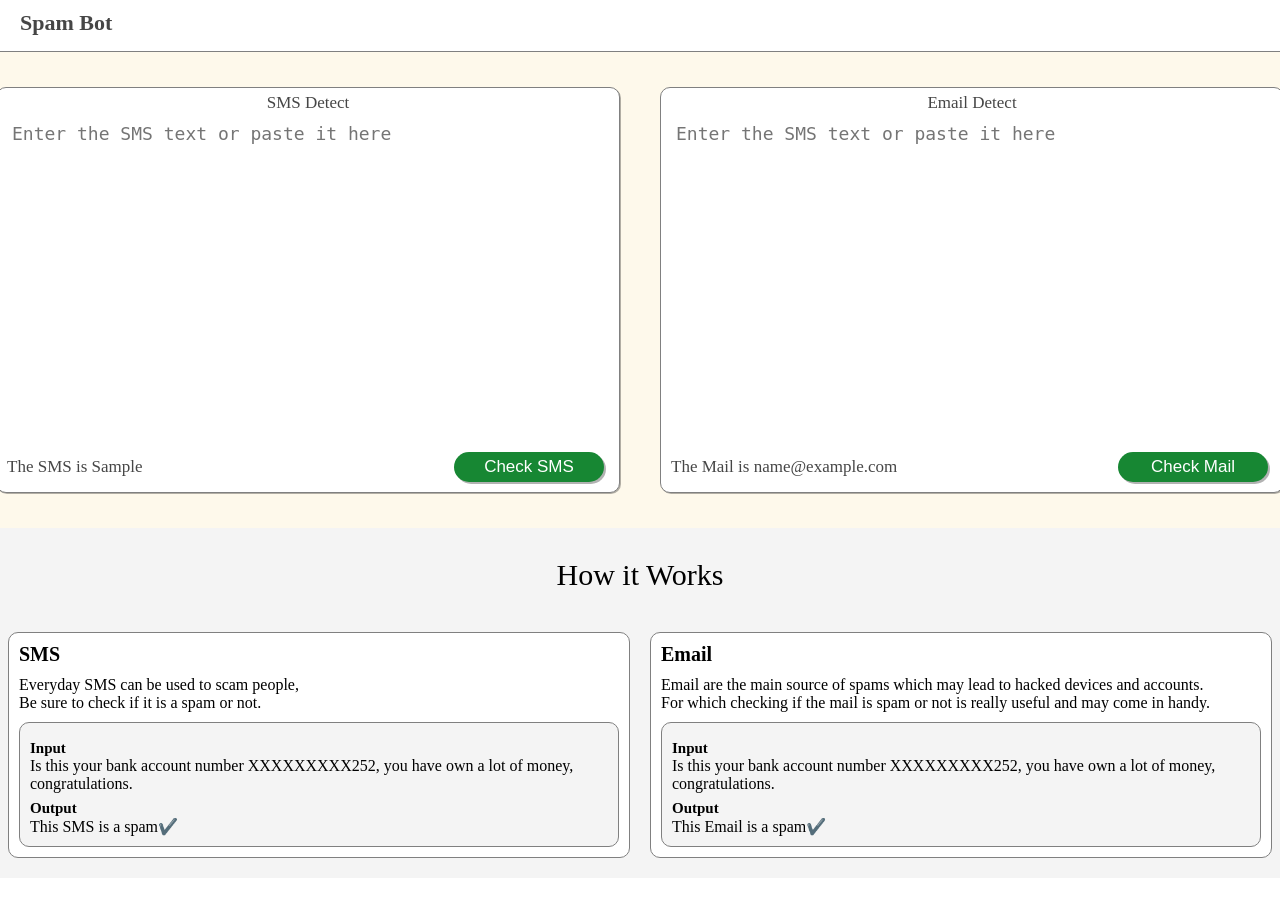
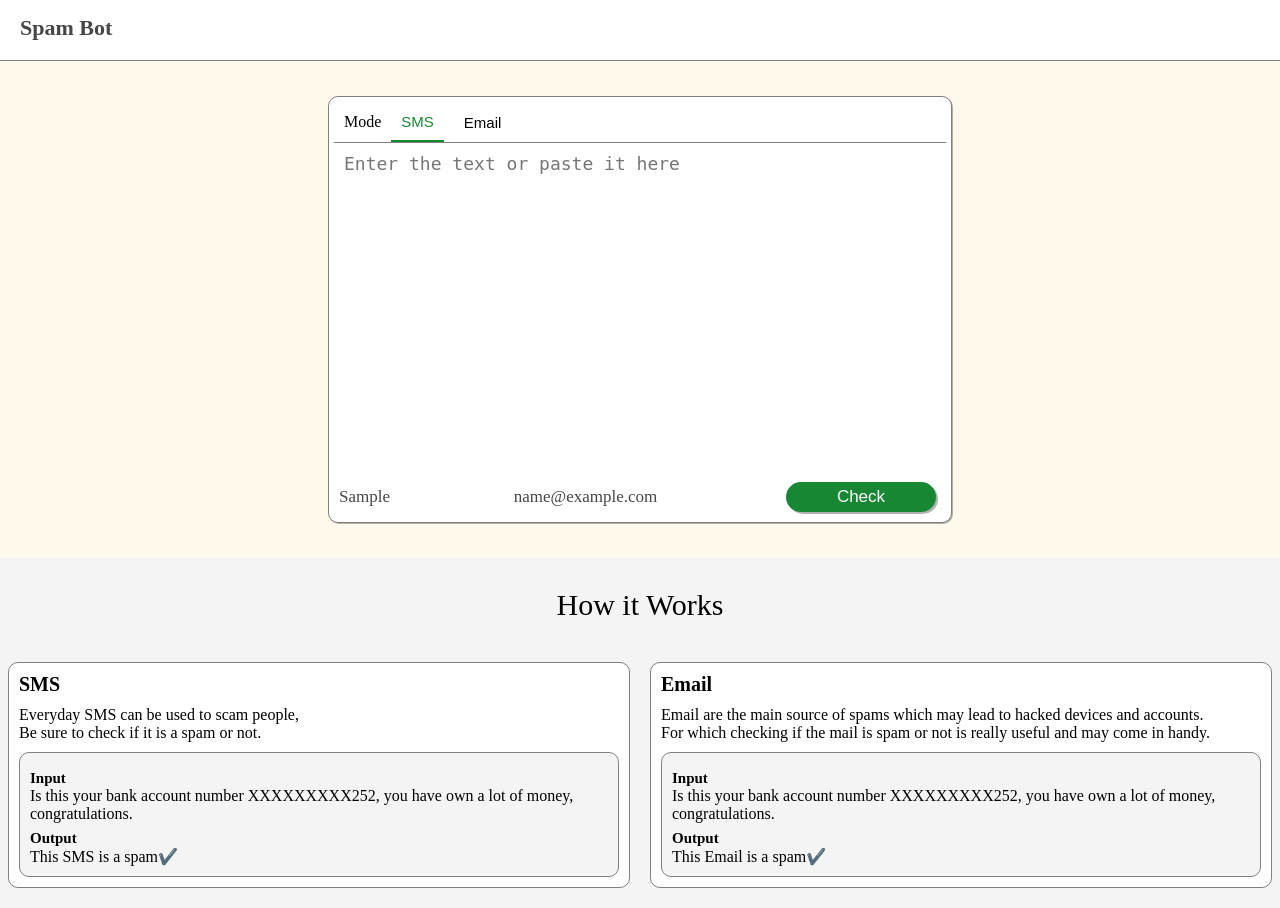
Before and after one commit to Simpl1fy/Spam-Classifier-Project, a Flask app: template templates/index.html in a window 1280 px wide. Before the commit the page ends 858 px from the top, so only its background shows below. Run offline with Flask 3, Linux system fonts and the light colour scheme; the template is opened without the code that fills it: most values are stand-ins (such as "Sample title", 1, 10 or a date in 2020).

Commit message:
added script.js and updated the code

```diff
--- a/app.py
+++ b/app.py
@@ -11,7 +11,8 @@ def sms_prediction():
     if request.method == 'GET':
         return render_template('index.html')
     else:
-        cd = CustomData(text=request.form.get("sms-text"))
+        print('This is SMS Prediction function')
+        cd = CustomData(text=request.form.get("text"))
         ser = cd.get_data_as_series()
         print(ser)
         print("Before Prediction")
@@ -26,7 +27,7 @@ def sms_prediction():
         else:
             sms_res = "is not a spam❌"
         print(sms_res)
-        return render_template('index.html', sms_output=sms_res)
+        return render_template('index.html', sms_output=sms_res, email_output="")
 
 
 @app.route('/emailprediction', methods=['POST', 'GET'])
@@ -34,7 +35,8 @@ def email_prediction():
     if request.method == 'GET':
         return render_template('index.html')
     else:
-        cd = CustomData(text=request.form.get("mail-text"))
+        print('This is email prediction function')
+        cd = CustomData(text=request.form.get("text"))
         ser = cd.get_data_as_series()
         print(ser)
         print("Before Prediction")
@@ -49,7 +51,7 @@ def email_prediction():
         else:
             email_res = "is not a spam❌"
         print(email_res)
-        return render_template('index.html', email_output=email_res)
+        return render_template('index.html', email_output=email_res, sms_output="")
 
 
 if __name__ == "__main__":
--- a/static/css/style.css
+++ b/static/css/style.css
@@ -13,6 +13,58 @@ body {
 	padding-bottom: 10px;
 }
 
+.navbar {
+	display:flex;
+	flex-direction: row;
+	justify-content: space-between;
+	align-items: center;
+	background-color: white;
+	border-bottom: 1px solid grey;
+	padding-top: 10px;
+	padding-bottom: 10px;
+	height: 40px;
+}
+
+
+.mode-selector {
+	padding-left: 10px;
+	display: flex;
+	justify-content: left;
+	border-bottom: 1px solid grey;
+	align-items: center;
+	height: 40px;
+}
+
+
+
+.sms-b, .email-b {
+	margin-left: 10px;
+	background-color: white;
+	border: none;
+	font-size: 15px;
+	margin-top:0px;
+	margin-bottom: 0px;
+	height: 100%;
+	padding-left: 10px;
+	padding-right: 10px;
+}
+
+.sms-b:hover {
+	cursor: pointer;
+	background-color: lightgrey;
+}
+
+.email-b:hover {
+	cursor: pointer;
+	background-color: lightgrey;
+}
+
+.active {
+	color: rgb(23, 135, 51);
+	border-bottom: 2px solid rgb(23, 135, 51);
+}
+
+
 
 #heading {
 	margin-top: 0px;
@@ -26,6 +78,7 @@ body {
 
 #form-container {
 	display: flex;
+	flex-direction: column;
 	justify-content: center;
 	align-items: center;
 	background-color: rgb(254, 249, 235);
@@ -33,7 +86,7 @@ body {
 	padding-top: 30px;
 }
 
-#text-form-sms {
+#text-form {
 	margin-left: 20px;
 	margin-right: 20px;
 	margin-top:5px;
@@ -65,7 +118,7 @@ body {
 	color: rgb(70, 70, 70);
 }
 
-#sms-text, #mail-text {
+#text, #mail-text {
 	resize: none;
 	width:600px;
 	height: 300px;
@@ -75,7 +128,7 @@ body {
 	font-size: 18px;
 }
 
-#sms-text:focus {
+#text:focus {
 	outline: none;
 }
 
--- a/static/scripts/script.js
+++ b/static/scripts/script.js
@@ -0,0 +1,22 @@
+console.log('Hello Worlds')
+
+var form = document.getElementById("text-form");
+
+var mode = document.getElementById('mode-selector');
+var modeBtns = mode.getElementsByClassName('btn');
+
+for(var i=0; i<modeBtns.length; i++) {
+    modeBtns[i].addEventListener("click", function(e) {
+        e.preventDefault();
+        var current = document.getElementsByClassName('active');
+        current[0].className = current[0].className.replace(" active", "");
+        this.className += " active";
+
+        // Check which form to show
+        if(this.classList.contains("sms-b")) {
+            form.action = "/smsprediction";
+        } else {
+            form.action = "/emailprediction";
+        }
+    });
+}
--- a/templates/index.html
+++ b/templates/index.html
@@ -13,20 +13,17 @@
     </div>
 
     <div id="form-container">
-      <form action="{{ url_for('sms_prediction') }}" method="post" id="text-form-sms">
-        <p id="container-heading">SMS Detect</p>
-        <textarea name="sms-text" id="sms-text" cols="30" rows="40" placeholder="Enter the SMS text or paste it here" required></textarea> <br><br>
+      <form action="{{ url_for('sms_prediction') }}" method="post" id="text-form">
+        <div class="mode-selector" id="mode-selector">
+          <span>Mode</span>
+          <button class="btn sms-b active" id="sms-selector">SMS</button>
+          <button class="btn email-b" id="email-selector">Email</button>
+        </div>
+        <textarea name="text" id="text" cols="30" rows="40" placeholder="Enter the text or paste it here" required></textarea> <br><br>
         <div id="output-submit">
-          <span style="font-size: 17px; color: rgb(70, 70, 70);">The SMS is {{ sms_output }}</span>
-          <input type="submit" value="Check SMS" id="submit-button-sms">
-        </div>
-      </form>
-      <form action="{{ url_for('email_prediction') }}" method="post" id="text-form-email">
-        <p id="container-heading">Email Detect</p>
-        <textarea name="mail-text" id="mail-text" cols="30" rows="40" placeholder="Enter the SMS text or paste it here" required></textarea> <br><br>
-        <div id="output-submit">
-          <span style="font-size: 17px; color: rgb(70, 70, 70);">The Mail is {{ email_output }}</span>
-          <input type="submit" value="Check Mail" id="submit-button-email">
+          <span style="font-size: 17px; color: rgb(70, 70, 70);">{{sms_output}}</span>
+          <span style="font-size: 17px; color: rgb(70, 70, 70);">{{email_output}}</span>
+          <input type="submit" value="Check" id="submit-button-sms">
         </div>
       </form>
     </div>
```
